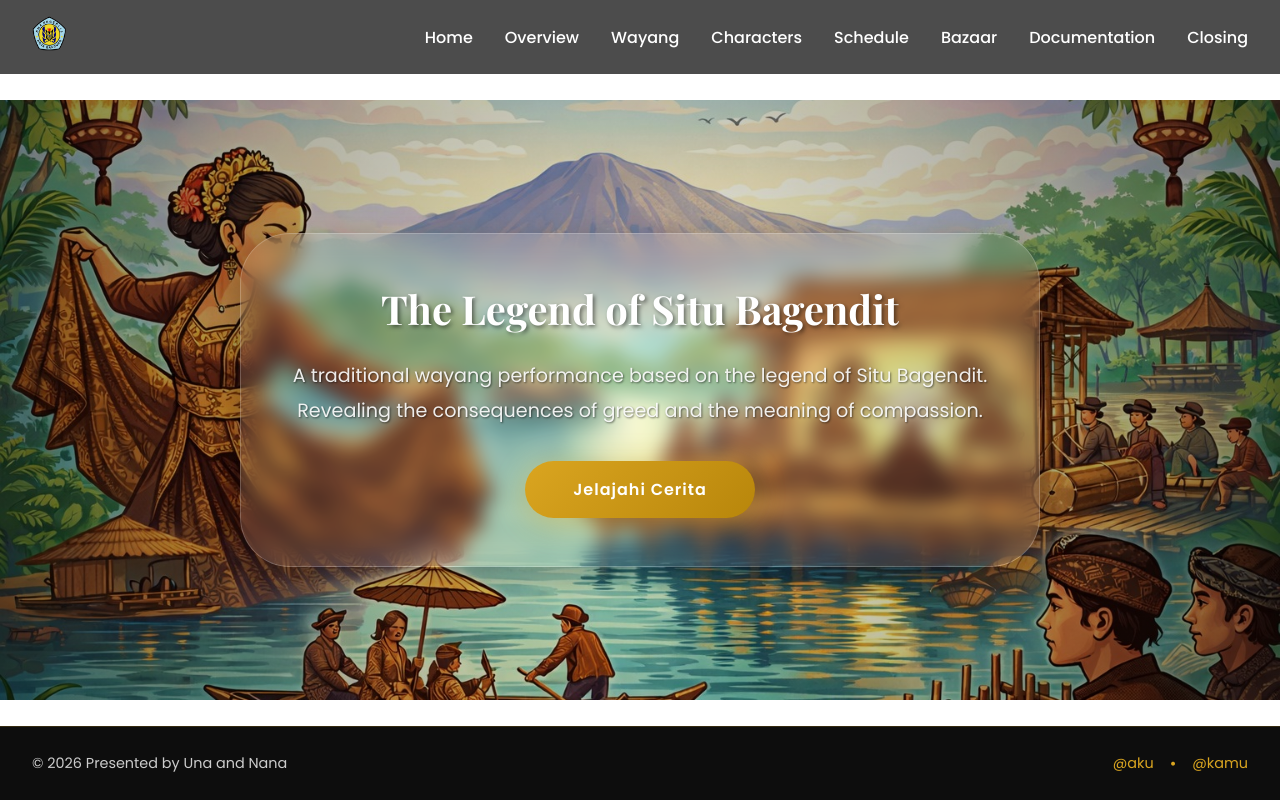
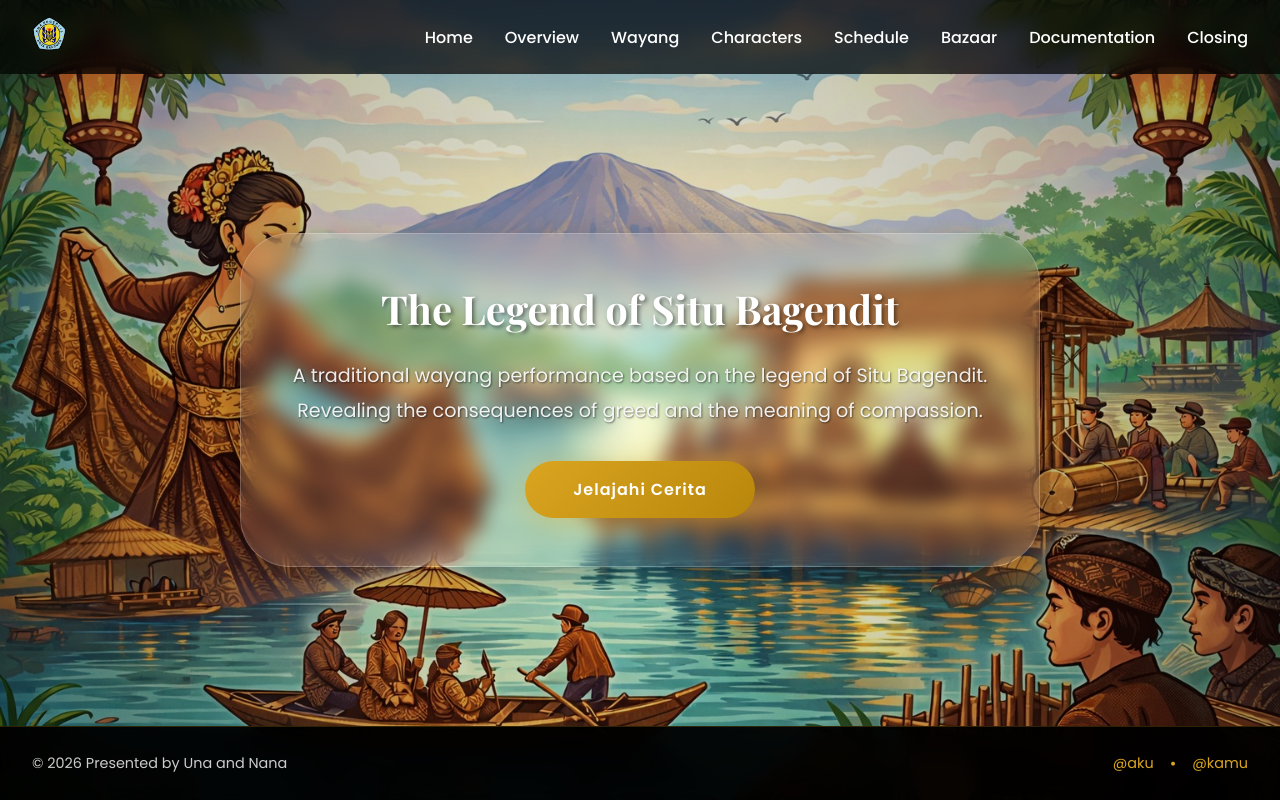
Before and after one commit to kulsumnh/webway, a plain HTML site: page index.html in a window 1280 px wide. Shown: the top 800 px of the page. Drawn offline with nearby package versions, Linux system fonts and the light colour scheme.

Commit message:
background

```diff
--- a/style.css
+++ b/style.css
@@ -107,16 +107,21 @@ nav {
 #home {
     height: 100vh;
     width: 100%;
+    padding: 0;
+    margin: 0;
 }
 
 .background-image {
-    background: url("bagway.jpg") no-repeat center center/cover;
+    background: url("bagway.jpg") no-repeat center center;
+    background-size: cover;
+    background-attachment: fixed;
     height: 100%;
     width: 100%;
     display: flex;
     align-items: center;
     justify-content: center;
     position: relative;
+    min-height: 100vh;
 }
 
 .background-image::before {
@@ -126,7 +131,7 @@ nav {
     left: 0;
     right: 0;
     bottom: 0;
-    background: radial-gradient(circle at center, transparent 0%, rgba(0, 0, 0, 0.5) 100%);
+    background: radial-gradient(circle at center, transparent 0%, rgba(0, 0, 0, 0.4) 100%);
 }
 
 .glass {
@@ -189,6 +194,11 @@ nav {
 section {
     padding: 100px 0;
     min-height: 100vh;
+}
+
+section#home {
+    padding: 0;
+    margin: 0;
 }
 
 .section-title {
@@ -743,6 +753,11 @@ footer {
         display: flex;
     }
 
+    .background-image {
+        background-attachment: scroll;
+        background-position: center center;
+    }
+
     .glass h2 {
         font-size: 1.8rem;
     }
```
